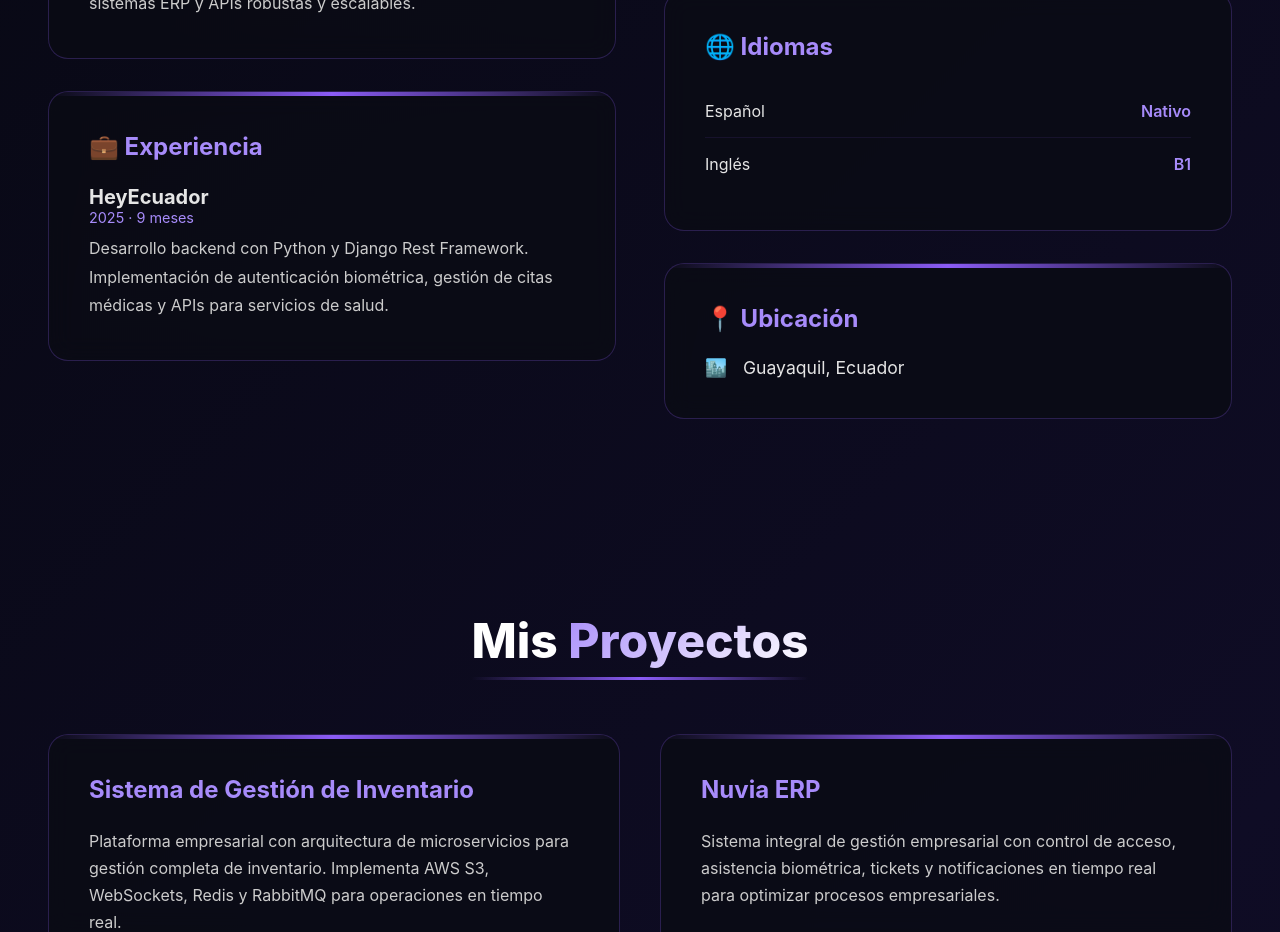
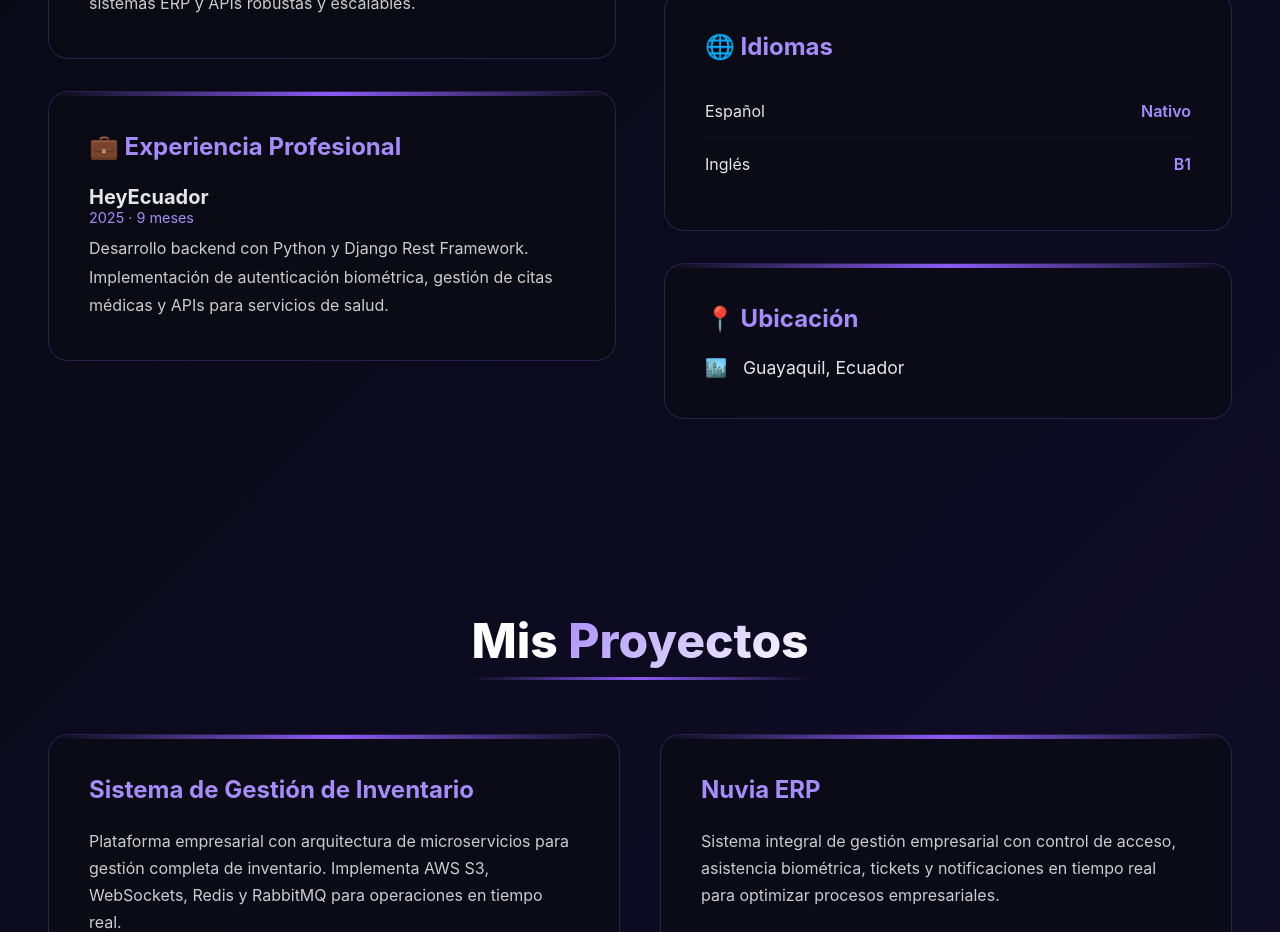
Before and after one commit to kendrydrodriguez11/portafolio-web-react, a React (Vite) app: page / in a window 1280 px wide. Shown: the part 1280-2212 px from the top of the page. Built offline with nearby package versions, Linux system fonts and the light colour scheme.

Commit message:
fix: actualizar rutas de CV e imagen de perfil para producción

```diff
--- a/src/components/sections/About/About.tsx
+++ b/src/components/sections/About/About.tsx
@@ -23,7 +23,7 @@ const About: React.FC = () => {
             </Card>
 
             <Card>
-              <h3 className={styles.cardTitle}>💼 Experiencia</h3>
+              <h3 className={styles.cardTitle}>💼 Experiencia Profesional</h3>
               <div className={styles.experienceItem}>
                 <h4 className={styles.company}>HeyEcuador</h4>
                 <p className={styles.duration}>2025 · 9 meses</p>
```
Also changed, not shown: 1 other file (tests, documents, lock files or other folders).
